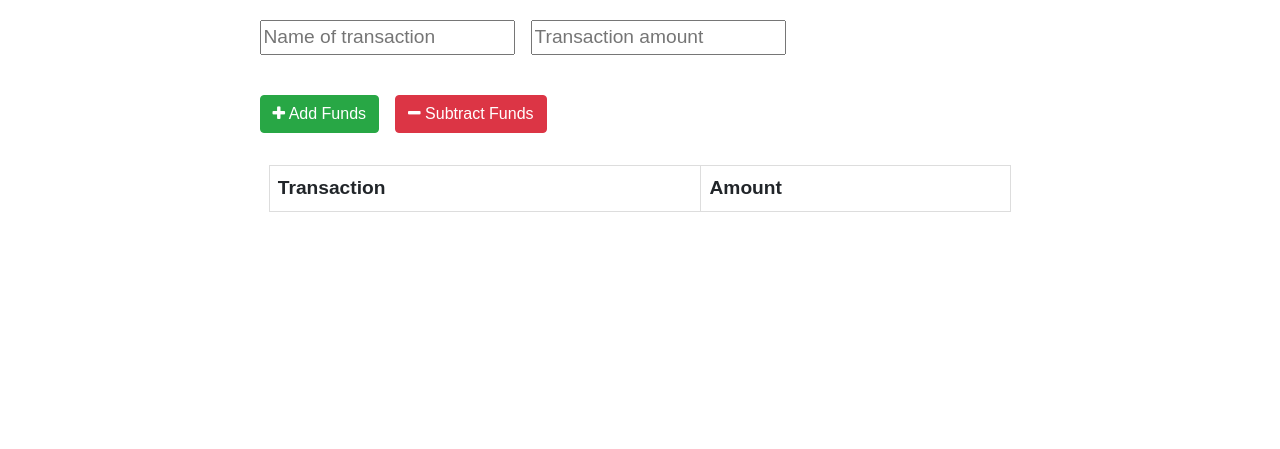
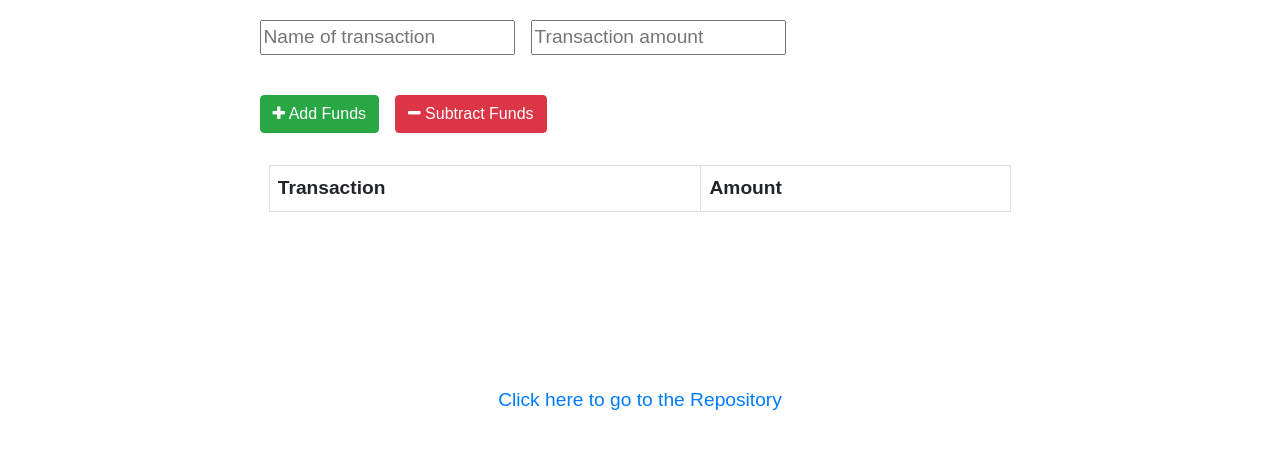
Before and after one commit to chernanma/Online-Offline-Budget-Trackers, a website: page public/index.html in a window 1280 px wide. Shown: the part 313-762 px from the top of the page. Drawn offline with nearby package versions, Linux system fonts and the light colour scheme; no server answers.

Commit message:
deploying

```diff
--- a/public/index.html
+++ b/public/index.html
@@ -48,6 +48,12 @@
     </div>
 
     <canvas id="myChart"></canvas>
+    <footer class="footer mt-auto py-3">
+      <div class="container">
+        <span class="text-muted"><a href="https://github.com/chernanma/Online-Offline-Budget-Trackers">Click here to go to the Repository</a></span>
+      </div>
+    </footer>
+
   </div>
 
   <script src="https://cdn.jsdelivr.net/npm/chart.js@2.8.0"></script>
```
Also changed, not shown: README.md, public/images/mainpage.png (added).
